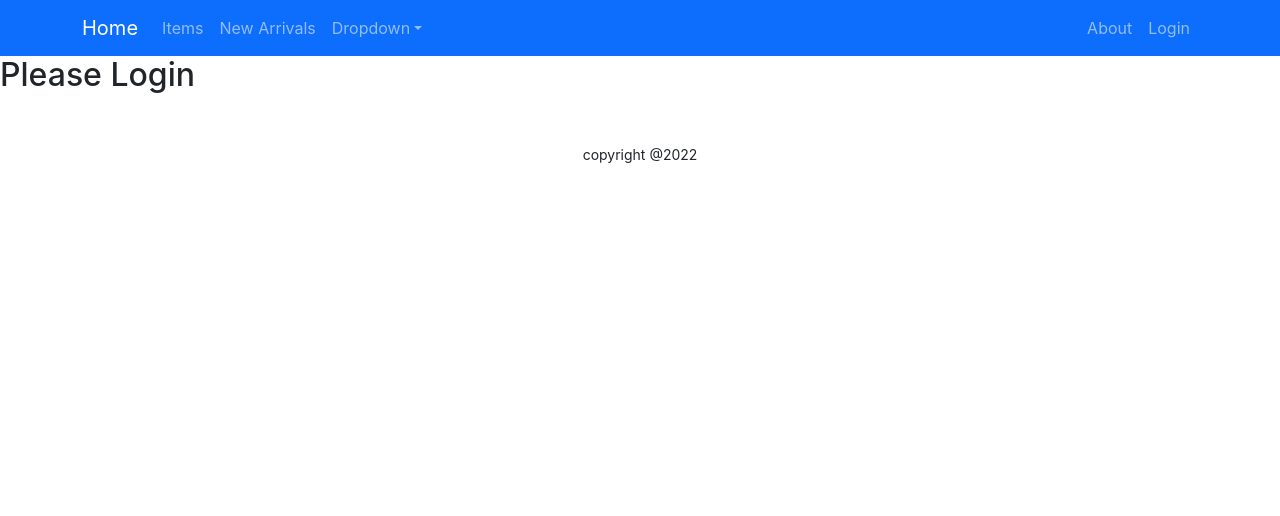
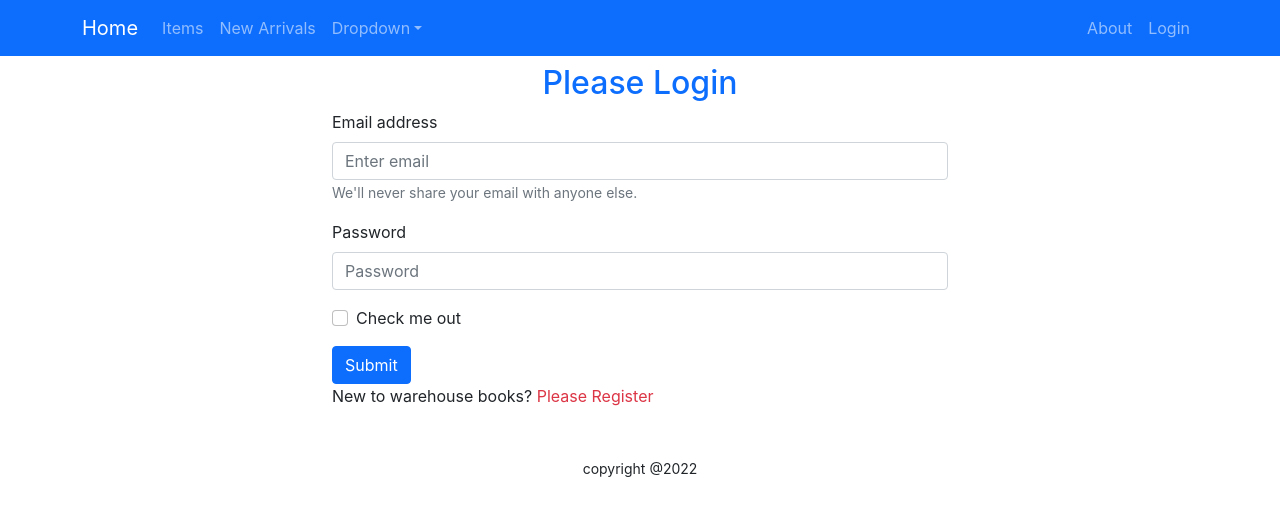
Before and after one commit to naimurbd/warehouse-books-client-website, a React (Create React App) app: page /login in a window 1280 px wide. Shown: the top 516 px of the page. Built offline with nearby package versions, Linux system fonts and the light colour scheme.

Commit message:
create login form

```diff
--- a/src/Pages/Login/Login/Login.js
+++ b/src/Pages/Login/Login/Login.js
@@ -1,9 +1,48 @@
-import React from 'react';
+import React, { useRef } from 'react';
+import { Button, Form } from 'react-bootstrap';
+import { useNavigate } from 'react-router-dom';
 
 const Login = () => {
+    const emailRef = useRef('');
+    const passwordRef = useRef('');
+    const navigate = useNavigate();
+
+    const handleSubmit = event => {
+        event.preventDefault();
+        const email = emailRef.current.value;
+        const password = passwordRef.current.value;
+
+        console.log(email, password);
+    }
+
+    const navigateRegister = event => {
+        navigator('/register');
+    }
+
     return (
-        <div>
-            <h2>Please Login</h2>
+        <div className='container w-50 mx-auto'>
+            <h2 className='text-primary text-center mt-2'>Please Login</h2>
+            <Form onSubmit={handleSubmit}>
+                <Form.Group className="mb-3" controlId="formBasicEmail">
+                    <Form.Label>Email address</Form.Label>
+                    <Form.Control ref={emailRef} type="email" placeholder="Enter email" required />
+                    <Form.Text className="text-muted">
+                        We'll never share your email with anyone else.
+                    </Form.Text>
+                </Form.Group>
+
+                <Form.Group className="mb-3" controlId="formBasicPassword">
+                    <Form.Label>Password</Form.Label>
+                    <Form.Control ref={passwordRef} type="password" placeholder="Password" required />
+                </Form.Group>
+                <Form.Group className="mb-3" controlId="formBasicCheckbox">
+                    <Form.Check type="checkbox" label="Check me out" />
+                </Form.Group>
+                <Button variant="primary" type="submit">
+                    Submit
+                </Button>
+            </Form>
+            <p>New to warehouse books? <span className='text-danger' onClick={navigateRegister}>Please Register</span></p>
         </div>
     );
 };
```
